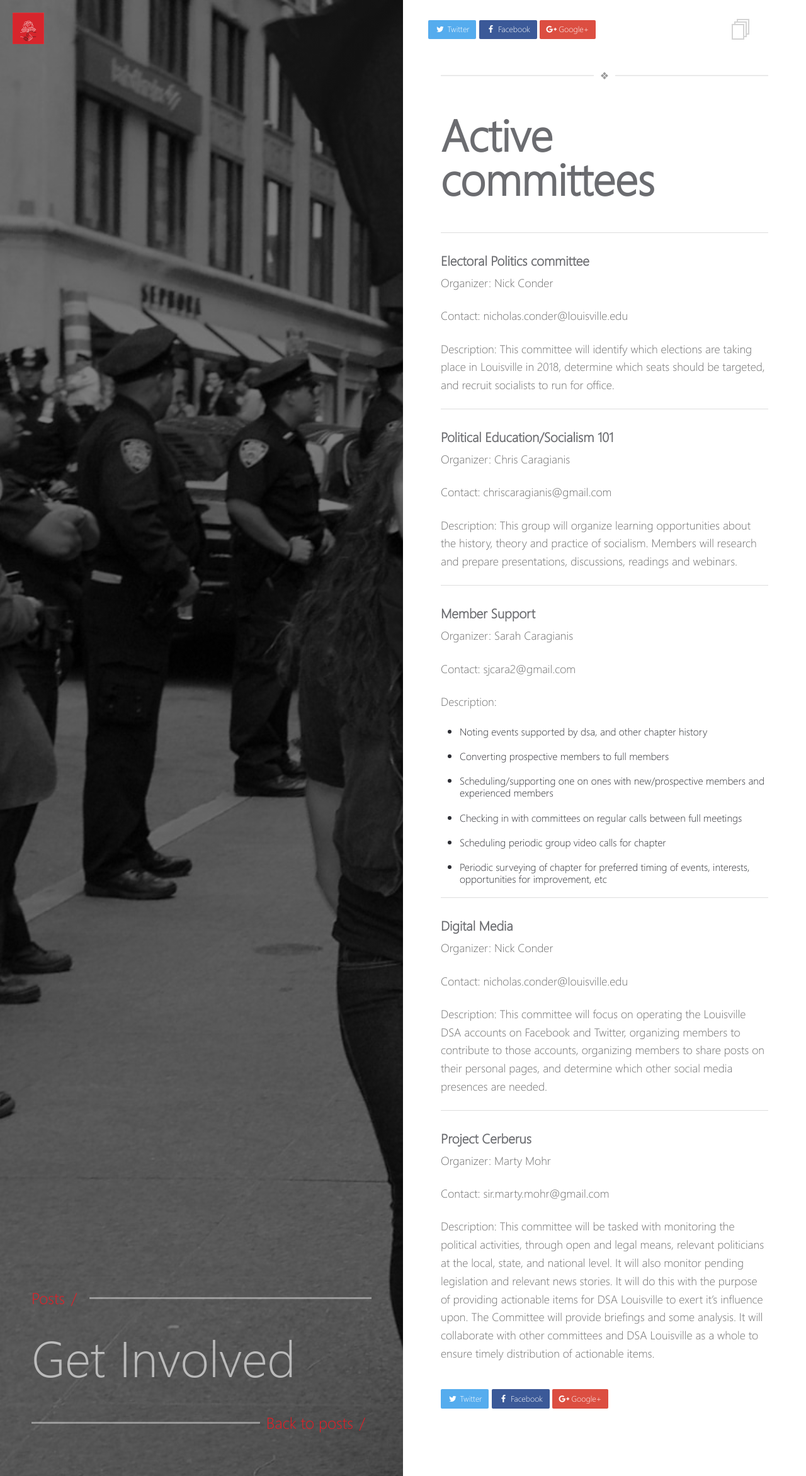
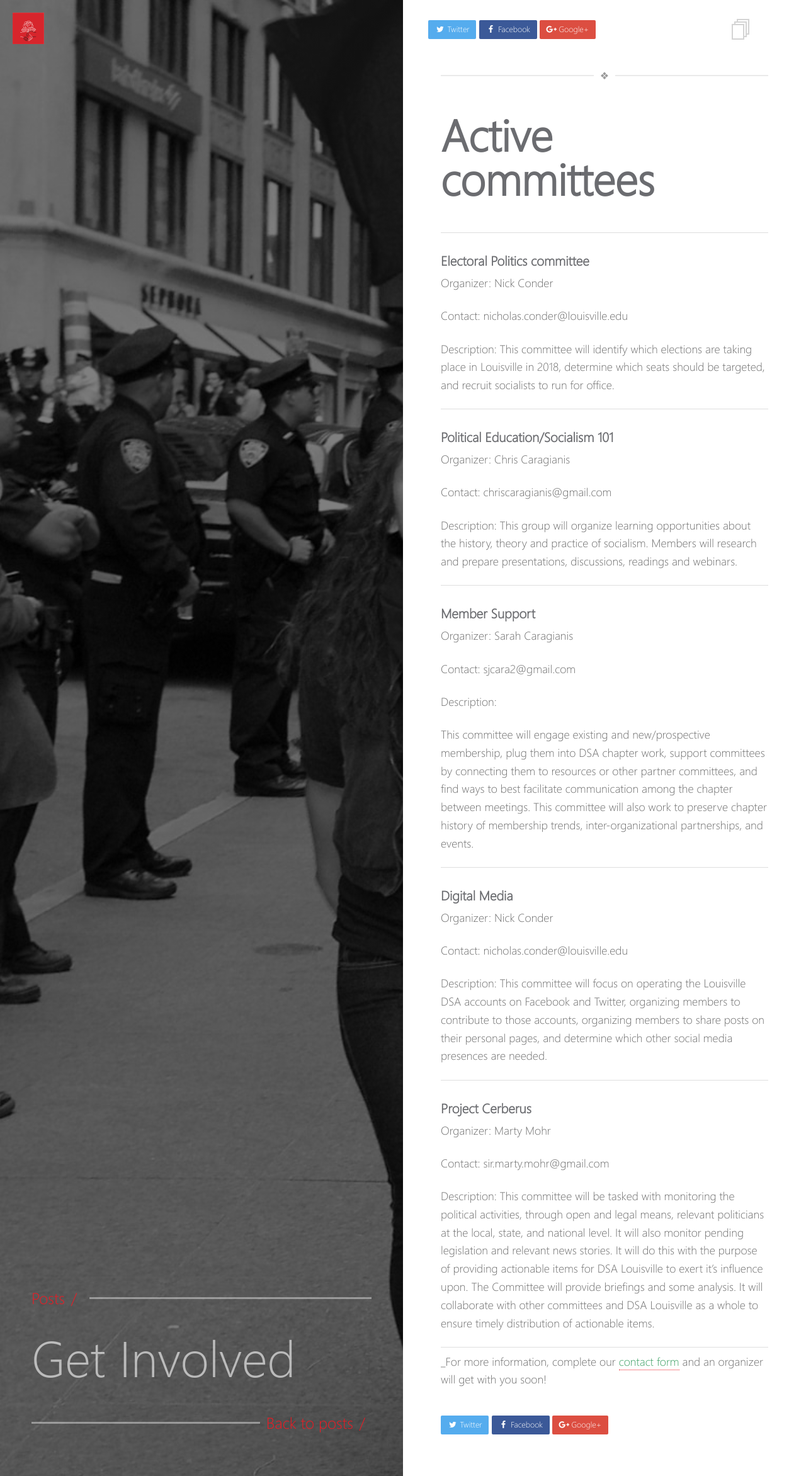
Before and after one commit to DSALouisville/dsablog, a Jekyll site: the page built from src/_pages/comms.md, in a window 1280 px wide. Shown: the whole page at 63% size. Built offline with Jekyll 4.4.1, drawn with Linux system fonts in a browser that asks for light colours.

Commit message:
link to committee page

```diff
--- a/src/_layouts/home.html
+++ b/src/_layouts/home.html
@@ -24,7 +24,8 @@ layout: compress
   </div>
 
   <div>
-    <a href="https://goo.gl/forms/BzdhjGB5eUOOgOzB3">Committee Proposal Form</a>
+    <a href="https://goo.gl/forms/BzdhjGB5eUOOgOzB3">Committee Proposal Form</a></br>
+    <a href="/comms.html">Get Involved! List of active committees</a>
   </div>
   <div class="block-right">
     <a href="{{ site.url }}/posts.html" title="posts" class="posts-menu-icon"></a>
--- a/src/_pages/comms.md
+++ b/src/_pages/comms.md
@@ -37,12 +37,7 @@ permalink: /comms.html
 
   Description:
 
-  * Noting events supported by dsa, and other chapter history
-  * Converting prospective members to full members
-  * Scheduling/supporting one on ones with new/prospective members and experienced members
-  * Checking in with committees on regular calls between full meetings
-  * Scheduling periodic group video calls for chapter
-  * Periodic surveying of chapter for preferred timing of events, interests, opportunities for improvement, etc
+This committee will engage existing and new/prospective membership, plug them into DSA chapter work, support committees by connecting them to resources or other partner committees, and find ways to best facilitate communication among the chapter between meetings. This committee will also work to preserve chapter history of membership trends, inter-organizational partnerships, and events.
 
 ---
 
@@ -63,3 +58,8 @@ permalink: /comms.html
   Contact: sir.marty.mohr@gmail.com
 
   Description: This committee will be tasked with monitoring the political activities, through open and legal means, relevant politicians at the local, state, and national level. It will also monitor pending legislation and relevant news stories. It will do this with the purpose of providing actionable items for DSA Louisville to exert it's influence upon. The Committee will provide briefings and some analysis. It will collaborate with other committees and DSA Louisville as a whole to ensure timely distribution of actionable items.
+
+---
+
+_For more information, complete our [contact form](https://goo.gl/forms/DstPoP4eGE0Dxnfm2) and an organizer will get
+with you soon!
```
